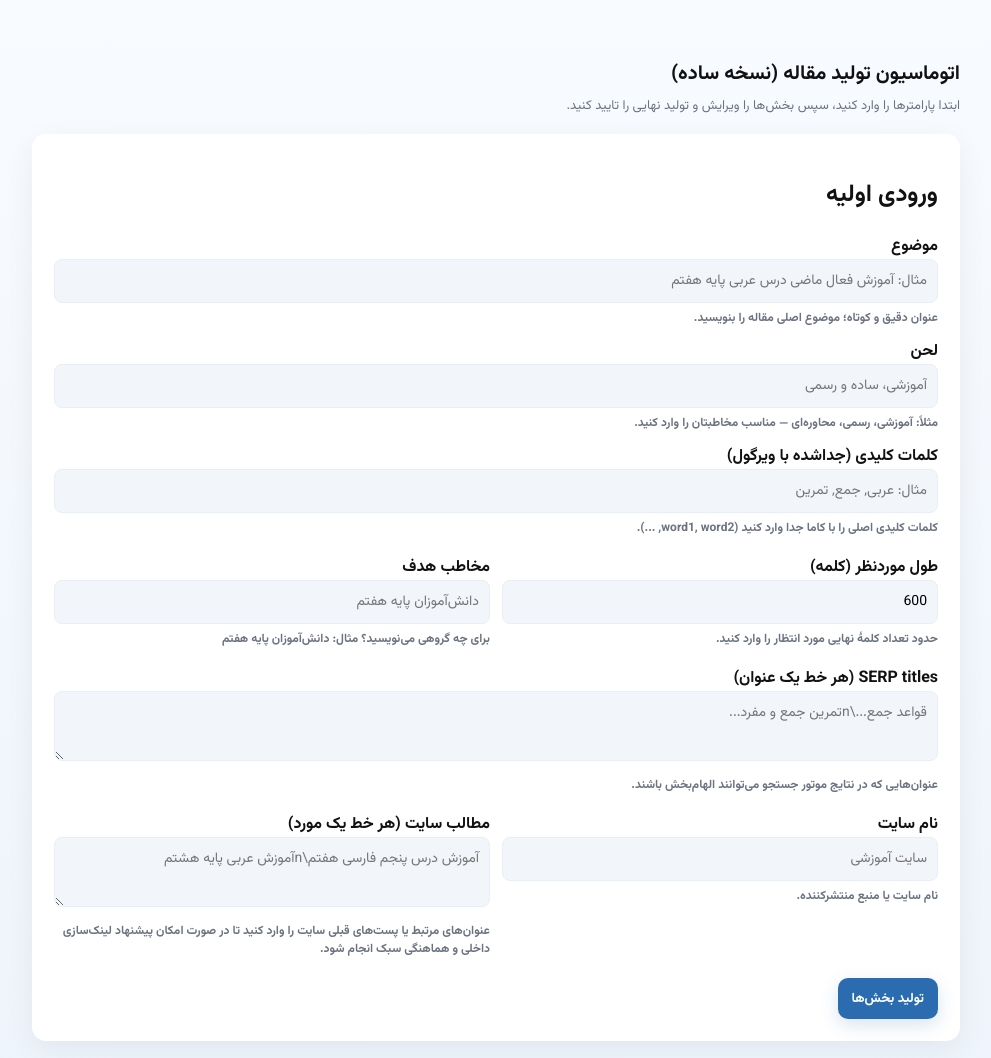
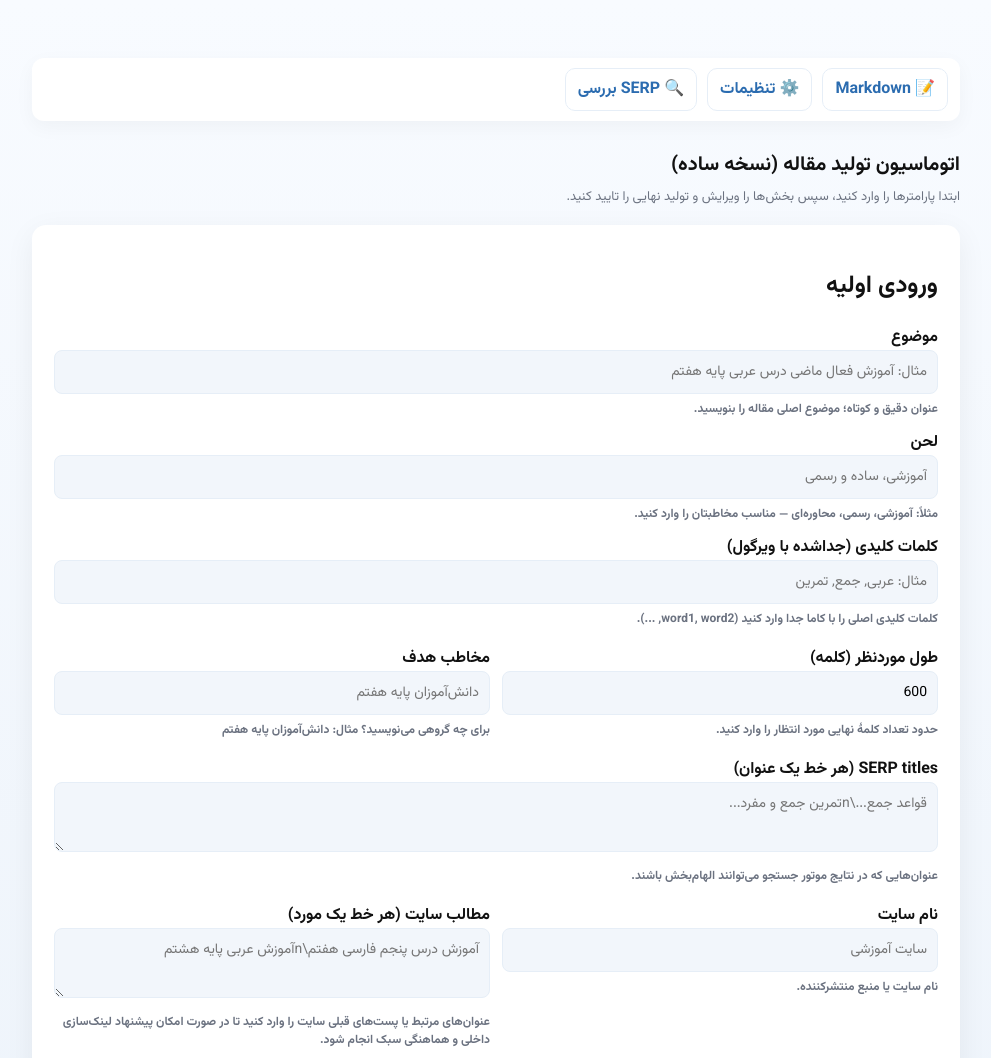
Before and after one commit to karimi-mohammad/Content-Generator, a plain HTML site: page client/index.html in a window 1280 px wide. Shown: the top 1058 px of the page, without its empty margins (144-1135 px from the left). Drawn offline with Linux system fonts and the light colour scheme; a web font is replaced by a local one.

Commit message:
feat: add tools bar for Markdown utilities and enhance styles

```diff
--- a/client/assets/styles.css
+++ b/client/assets/styles.css
@@ -66,6 +66,47 @@ label {
     margin: 32px auto;
     padding: 26px;
     text-align: right;
+}
+
+/* tools bar */
+.tools-bar {
+    display: flex;
+    gap: 10px;
+    align-items: center;
+    background: var(--card);
+    padding: 10px 12px;
+    border-radius: 12px;
+    box-shadow: 0 6px 20px rgba(2, 6, 23, 0.04);
+    overflow-x: auto;
+    margin-bottom: 3%;
+}
+
+.tools-bar .tool {
+    display: inline-flex;
+    align-items: center;
+    gap: 8px;
+    text-decoration: none;
+    color: var(--accent);
+    padding: 8px 12px;
+    border-radius: 10px;
+    background: transparent;
+    border: 1px solid #e6eef7;
+    font-weight: 600;
+}
+
+.tools-bar .tool:hover {
+    background: var(--glass);
+}
+
+@media (max-width:640px) {
+    .tools-bar {
+        gap: 8px;
+    }
+
+    .tools-bar .tool {
+        padding: 8px 10px;
+        font-size: 14px;
+    }
 }
 
 .muted {
--- a/client/index.html
+++ b/client/index.html
@@ -11,6 +11,12 @@
 
 <body>
     <main class="container">
+        <!-- Tools bar: links to helpful utilities like Markdown converter -->
+        <nav class="tools-bar" aria-label="ابزارها">
+            <a class="tool" href="markdown.html" title="تبدیل Markdown به HTML">📝 Markdown</a>
+            <a class="tool" href="#" title="بزودی">⚙️ تنظیمات</a>
+            <a class="tool" href="#" title="بزودی">🔍 SERP بررسی</a>
+        </nav>
         <div id="loading" class="loading" style="display: none;">
             <div class="spinner"></div>
             <p>در حال پردازش...</p>
```
Also changed, not shown: client/markdown.html (+1 -0 lines).
